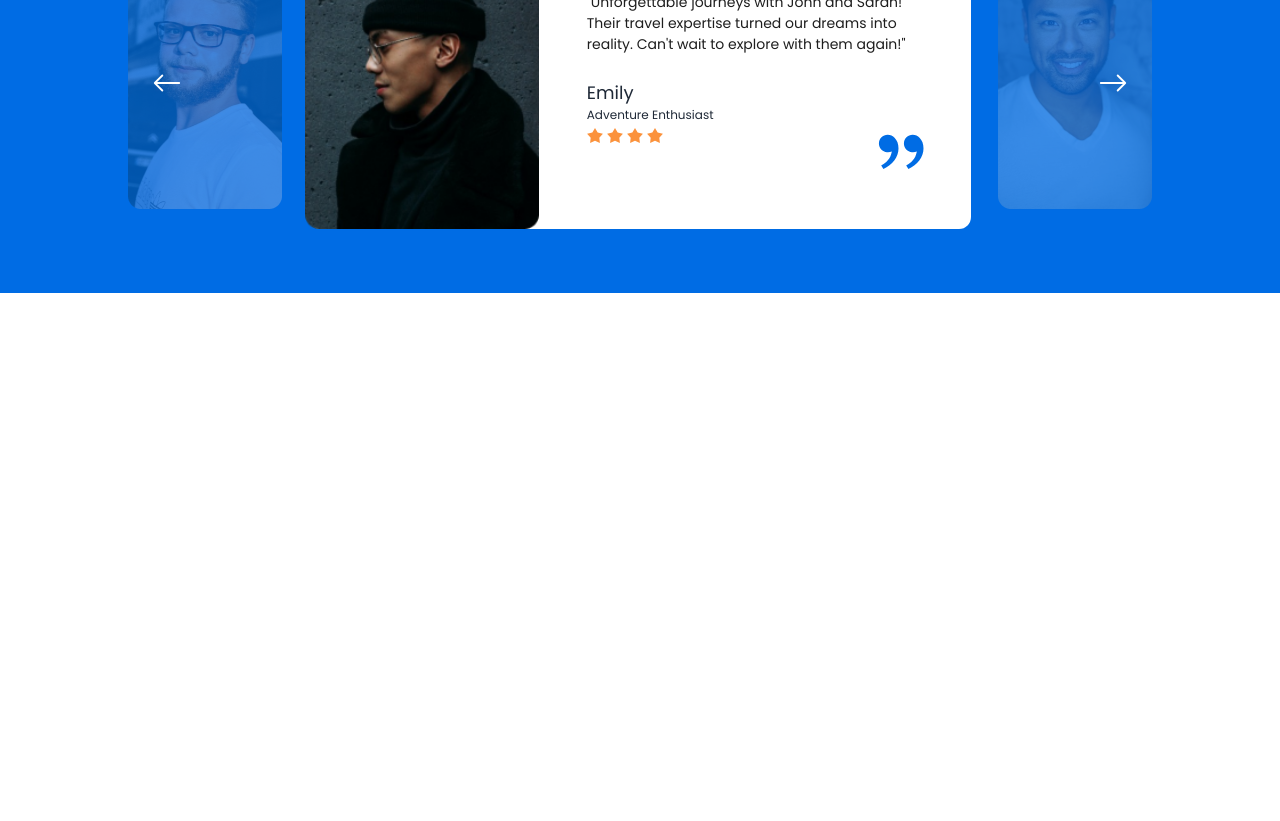
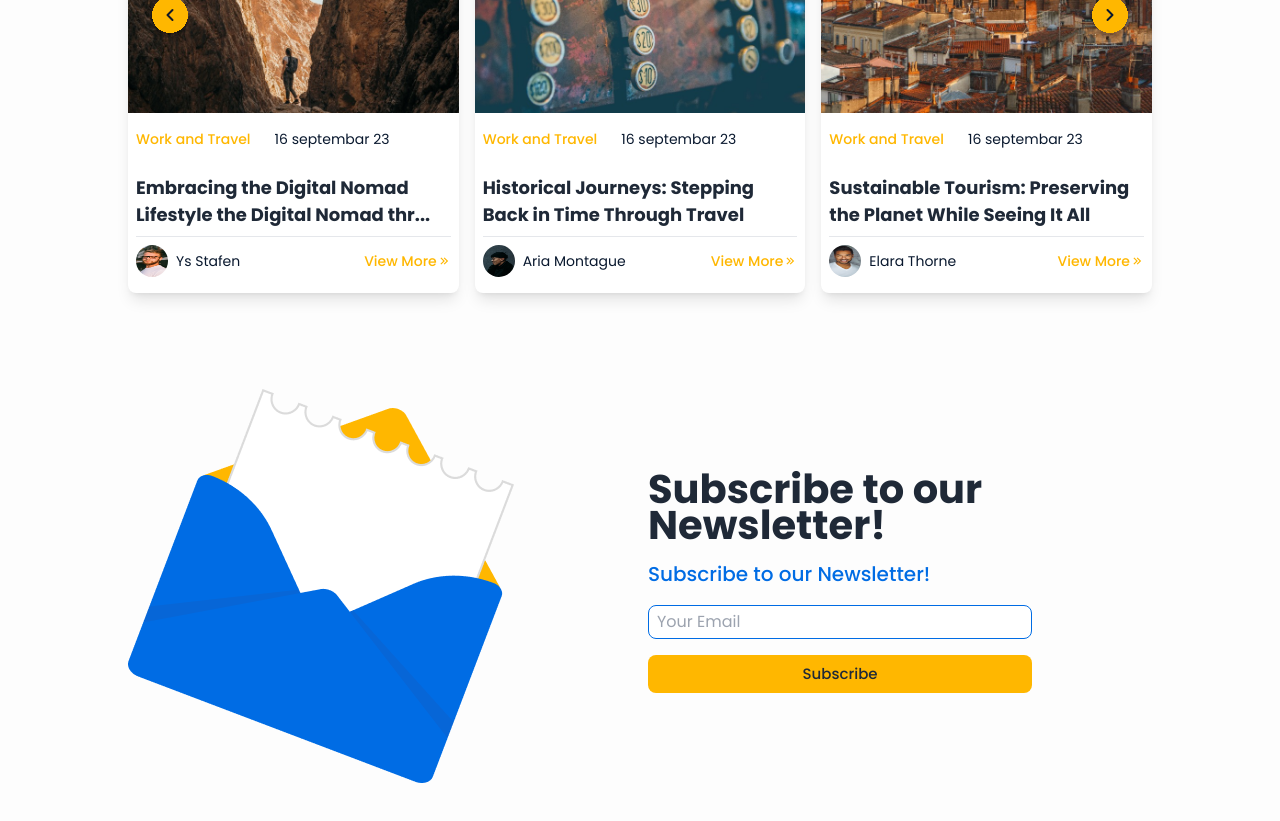
Before and after one commit to moniru005/muairbook, a React (Vite) app: page / in a window 1280 px wide. Shown: the part 2980-3801 px from the top of the page. Before the commit the page ends 3273 px from the top, so only its background shows below. Built offline with nearby package versions, Linux system fonts and the light colour scheme.

Commit message:
newsletter section done

```diff
--- a/src/Pages/Home.jsx
+++ b/src/Pages/Home.jsx
@@ -2,6 +2,7 @@ import Banner from "./Shared/Banner";
 import Deal from "./Shared/Deal";
 import Feature from "./Shared/Feature";
 import Navbar from "./Shared/Navbar";
+import Newsletter from "./Shared/Newsletter";
 import Popular from "./Shared/Popular";
 import Testimonials from "./Shared/Testimonials";
 import Travel from "./Shared/Travel";
@@ -13,9 +14,10 @@ const Home = () => {
             <Banner/>
             <Feature/>
             <Deal/>
-            <Travel/>
             <Popular/>
             <Testimonials/>
+            <Travel/>
+            <Newsletter/>
         </div>
     );
 };
--- /dev/null
+++ b/src/Pages/Shared/Newsletter.jsx
@@ -0,0 +1,37 @@
+import image from "../../assets/images/News letter/Isolation_Mode.png";
+const Newsletter = () => {
+  return (
+    <div className="max-w-5xl mx-auto py-24">
+      {/* cards */}
+      <div className="w-full flex flex-col lg:flex-row lg:justify-between justify-center items-center gap-4">
+        {/* card-1 */}
+        <div className=" w-full lg:w-[386px] p-4 lg:p-0 space-y-2 rounded-lg flex justify-start">
+          <img className="w-full lg:w-[386px]" src={image} alt="" />
+        </div>
+        {/* card-2 */}
+        <div className="w-full lg:w-1/2 p-4 lg:p-0 space-y-2 rounded-lg flex justify-end ">
+          <div className="px-2 pt-2 pb-4 space-y-4">
+            <h1 className="text-3xl lg:text-[40px] font-[700]">
+              Subscribe to our Newsletter!
+            </h1>
+            <p className="text-[20px] font-[500] text-[#006CE4]">
+              Subscribe to our Newsletter!
+            </p>
+            <input
+              className="mb-10 px-2 py-1 w-96 rounded-lg border border-[#006CE4]"
+              type="text"
+              name=""
+              id=""
+              placeholder="Your Email"
+            />
+            <button className="w-96 rounded-lg py-2 px-2 bg-[#FFB700] text-[15px] font-[500]">
+              Subscribe
+            </button>
+          </div>
+        </div>
+      </div>
+    </div>
+  );
+};
+
+export default Newsletter;
```
